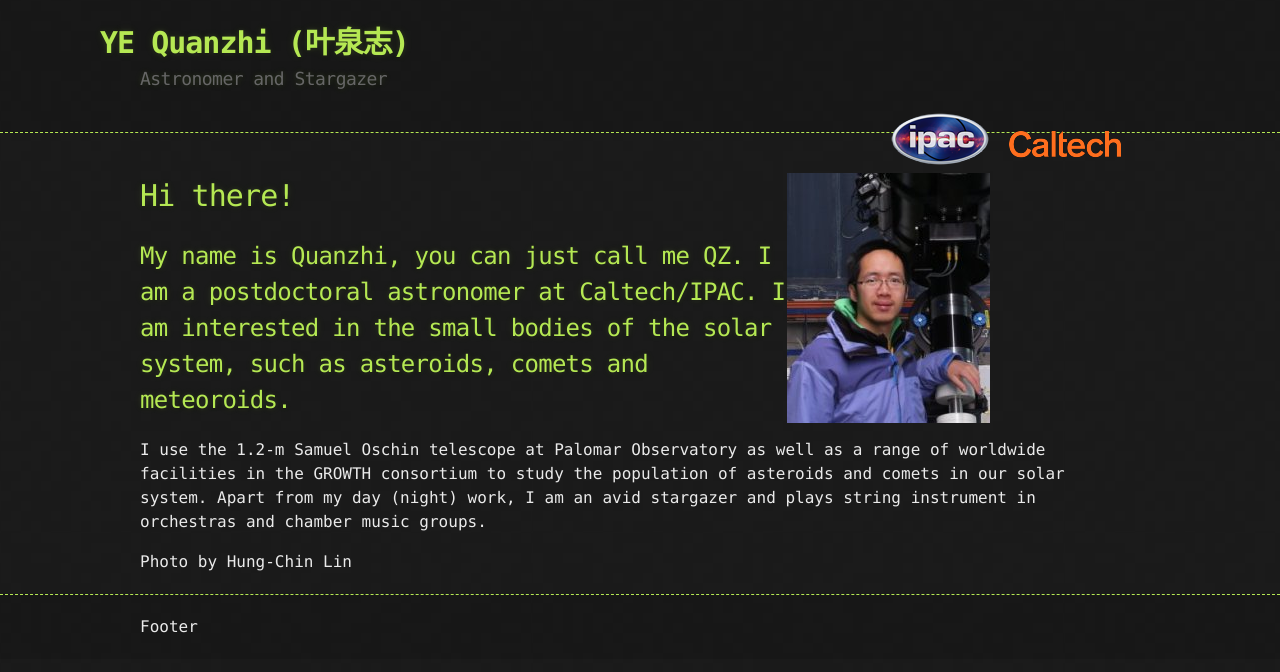
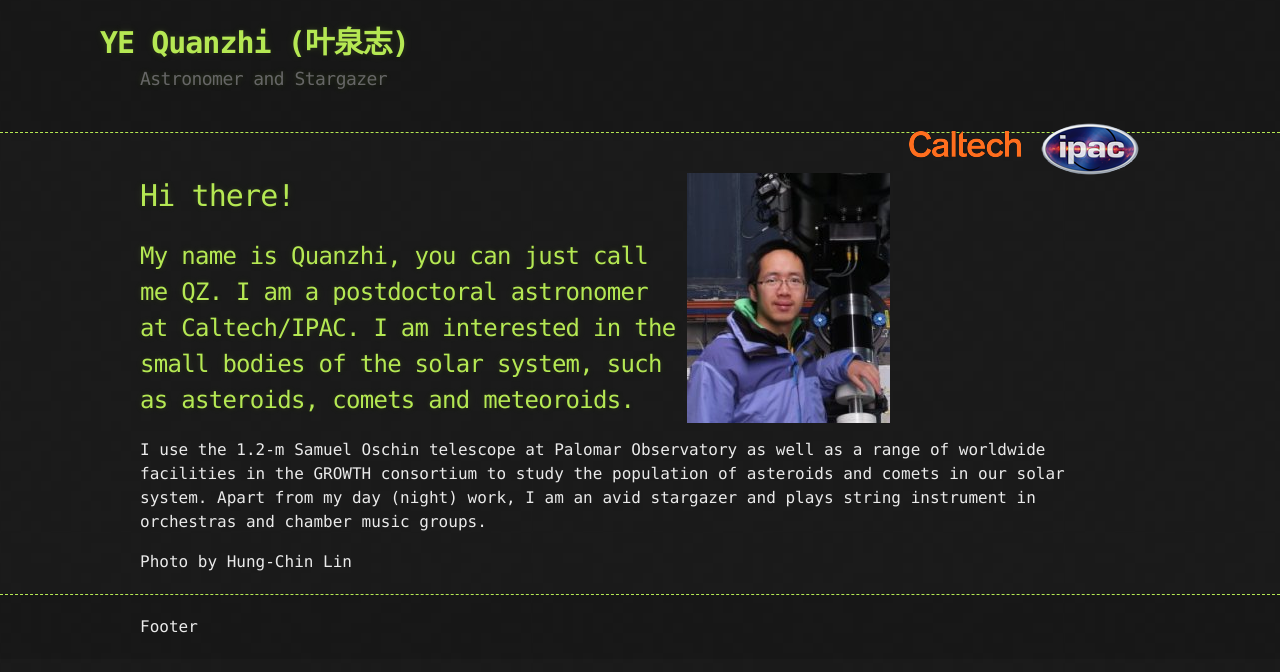
Before and after one commit to Yeqzids/Yeqzids.GitHub.io, a Jekyll site: the page built from index.md, in a window 1280 px wide. Shown: the top 672 px of the page. Built offline with Jekyll 4.4.1, drawn with Linux system fonts in a browser that asks for light colours.

Commit message:
revised header style

```diff
--- a/_layouts/default.html
+++ b/_layouts/default.html
@@ -15,7 +15,9 @@
       <div class="container">
         <h1>{{ site.title | default: site.github.repository_name }}</h1>
         <h2>{{ site.description | default: site.github.project_tagline }}</h2>
-        <img src="caltech.png" style="float:right"><img src="ipac.png" style="float:right">
+        <section id="logo" style="float:right">
+          <img src="caltech.png"><img src="ipac.png">
+        </section>
 
         <section id="downloads">
           {% if site.show_downloads %}
--- a/_sass/jekyll-theme-hacker.scss
+++ b/_sass/jekyll-theme-hacker.scss
@@ -67,7 +67,7 @@
 }
 
 header h1:before {
-  content: " ";
+  content: "   ";
   font-size: 24px;
 }
 
```
